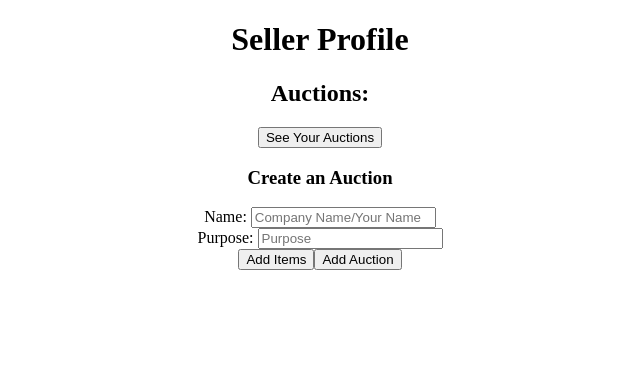
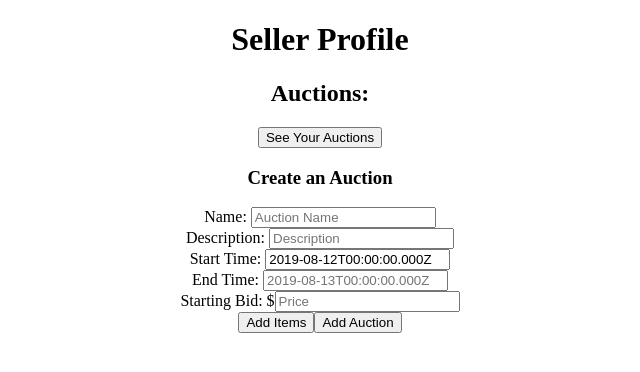
Before and after one commit to allenben746/Frontend-1, a React (Create React App) app in the folder frontend/: page /seller/1/auctions in a window 1280 px wide. Both pictures are taken after a click on the button "Add an Auction". Shown: the top 372 px of the page, without its empty margins (320-960 px from the left). Built offline with nearby package versions, Linux system fonts and the light colour scheme.

Commit message:
Updating Seller Add Auctions

```diff
--- a/frontend/src/components/Seller/AddAuction.js
+++ b/frontend/src/components/Seller/AddAuction.js
@@ -14,11 +14,23 @@ function AddAuction({values, addAuctionItem}) {
     <Form>
       <div>
         <label>Name: </label>
-        <Field name="name" type="text" placeholder="Company Name/Your Name" />
+        <Field name="auction_name" type="text" placeholder="Auction Name" />
       </div>
       <div>
-        <label>Purpose: </label>
-        <Field name="purpose" type="text" placeholder="Purpose" />
+        <label>Description: </label>
+        <Field name="auction_description" type="text" placeholder="Description" />
+      </div>
+      <div>
+        <label>Start Time: </label>
+        <Field name="start_time" type="text" placeholder="2019-08-13T00:00:00.000Z" />
+      </div>
+      <div>
+        <label>End Time: </label>
+        <Field name="end_time" type="text" placeholder="2019-08-13T00:00:00.000Z" />
+      </div>
+      <div>
+      <label>Starting Bid: $</label>
+        <Field name="starting_bid" type="number" placeholder="Price" />
       </div>
       <FormikAddItemForm values={values} addAuctionItem={addAuctionItem} />
       <button type="submit">Add Auction</button>
@@ -28,11 +40,11 @@ function AddAuction({values, addAuctionItem}) {
 }
 
 const FormikAddAuction = withFormik({
-  mapPropsToValues({ name, purpose, items }) {
+  mapPropsToValues({ auction_name, auction_description, start_time }) {
     return {
-      name: name || "",
-      purpose: purpose || "",
-      items: items || [],
+      auction_name: auction_name || "",
+      auction_description: auction_description || "",
+      start_time: start_time || "2019-08-12T00:00:00.000Z",
     };
   },
   handleSubmit(values, { resetForm, props }) {
--- a/frontend/src/components/Seller/SellerOverview.js
+++ b/frontend/src/components/Seller/SellerOverview.js
@@ -1,6 +1,6 @@
 import React, {useEffect} from 'react';
 import {connect} from 'react-redux';
-import {getSeller} from '../store/actions'
+import {getSeller, deleteAuction} from '../store/actions'
 import FormikAddAuction from './AddAuction.js'
 import axiosWithAuth from '../utils/axiosWithAuth.js';
 
@@ -17,8 +17,9 @@ const SellerOverview = (props) => {
                 <div className="auctions" key={auction.auction_name}>
                     <h4>Auction: {auction.auction_name}</h4>
                     <h4>Start Time: {auction.start_time}</h4>
+                    <h4>End Time: {auction.end_time}</h4>
                     <h4>Starting Bid: {auction.starting_bid}</h4>
-                    {/* <Button onClick={() => props.deleteAuction(auction.id)}>Delete Auction</Button> */}
+                    <button onClick={() => props.deleteAuction(auction.id)}>Delete Auction</button>
                 </div>
                 ))
             ) : (
@@ -38,5 +39,5 @@ const mapStateToProps = state => {
 
 export default connect(
     mapStateToProps,
-    {getSeller}
+    {getSeller, deleteAuction}
 )(SellerOverview);
--- a/frontend/src/components/store/actions/index.js
+++ b/frontend/src/components/store/actions/index.js
@@ -102,7 +102,7 @@ export const addAuction = (userid, newAuction) => dispatch => {
 export const deleteAuction = (userid, auctionid) => dispatch => {
   dispatch({ type: DELETE_AUCTION });
   axiosWithAuth()
-    .delete(`https://silent-auction-api.herokuapp.com/seller/${userid}/auctions/${auctionid}`)
+    .delete(`https://silent-auction-api.herokuapp.com/seller/1/auctions/${auctionid}`)
     .then(res => {
       console.log(res);
       dispatch({
```
